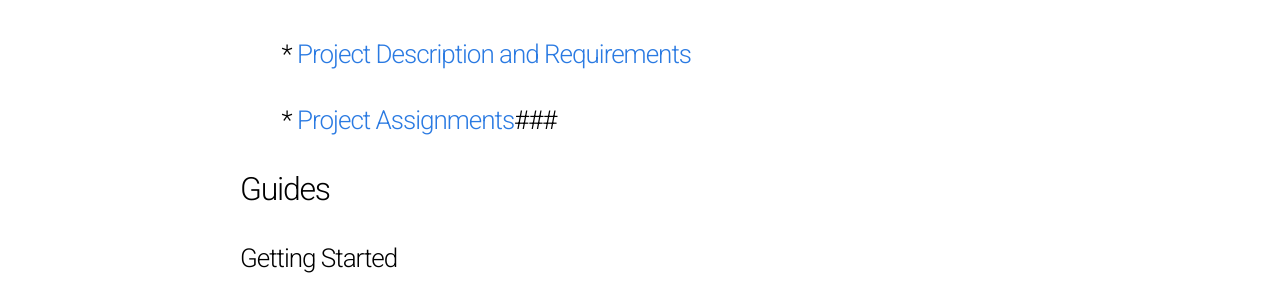
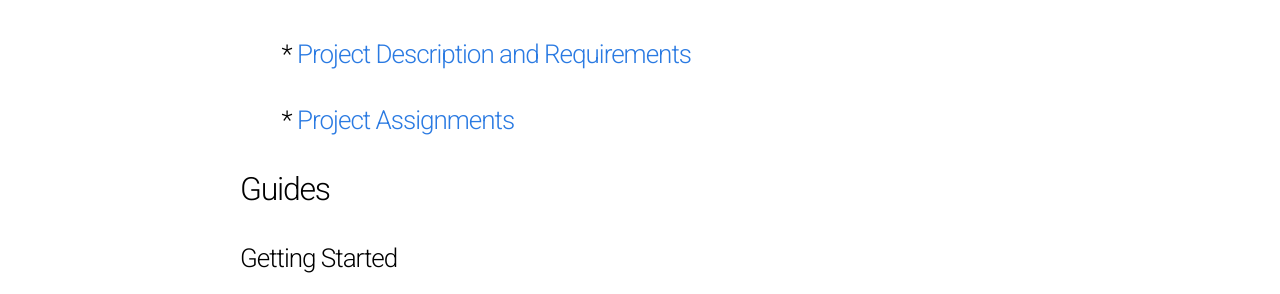
Before and after one commit to vojale/CBE544-2018.github.io, a Jekyll site: the page built from Index.md, in a window 1280 px wide. Shown: the part 668-962 px from the top of the page. Built offline with Jekyll 4.4.1, drawn with Linux system fonts in a browser that asks for light colours.

```diff
--- a/Index.md
+++ b/Index.md
@@ -19,9 +19,9 @@ We will be using the [Atomic Simulation Environment (ASE)](https://wiki.fysik.dt
 * 50% of final grade
 * <font color="red">Due Tuesday May 1 5:00PM</font>
 ### * [Project Description and Requirements](Project/) ###
-### <!---* [Project Description and Requirements]() ---> ###
-### <!---* [Project Assignments]()---> ###
-### * [Project Assignments](Project_Assignments/)###
+ <!---* [Project Description and Requirements]() --->
+ <!---* [Project Assignments]()--->
+### * [Project Assignments](Project_Assignments/) ###
 
 
 ## Guides ##
```
